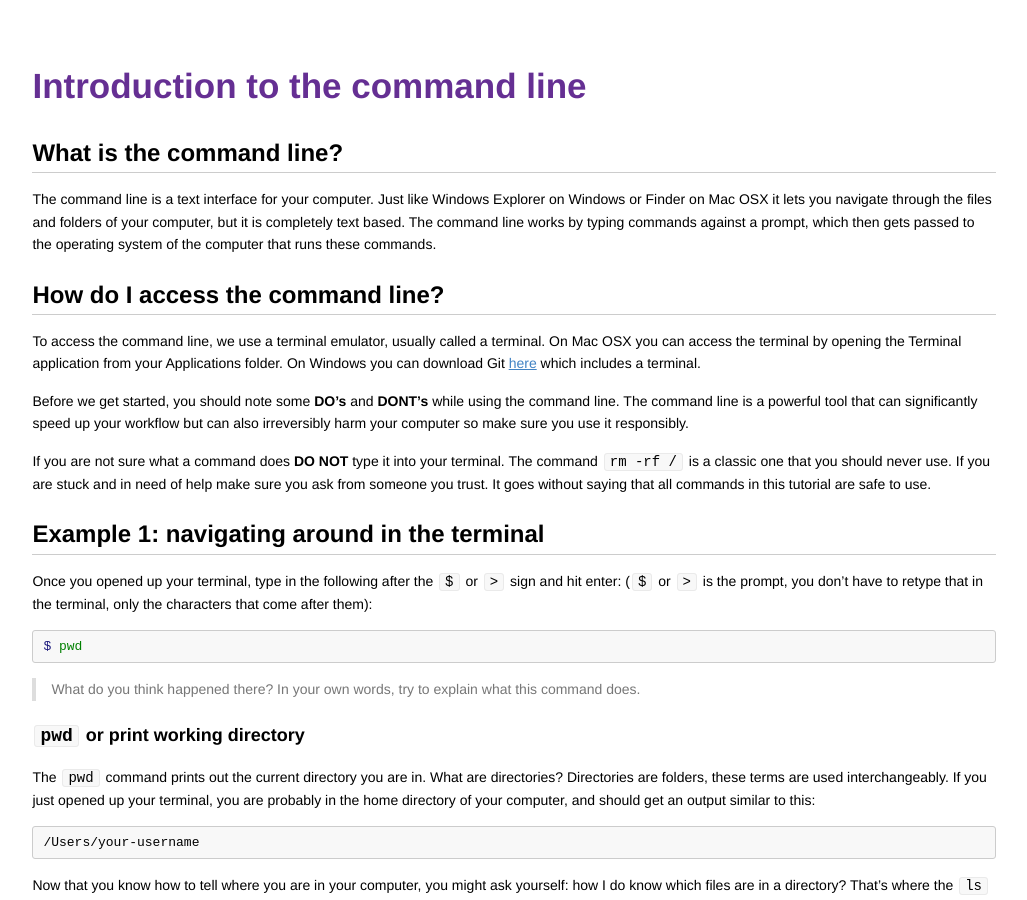
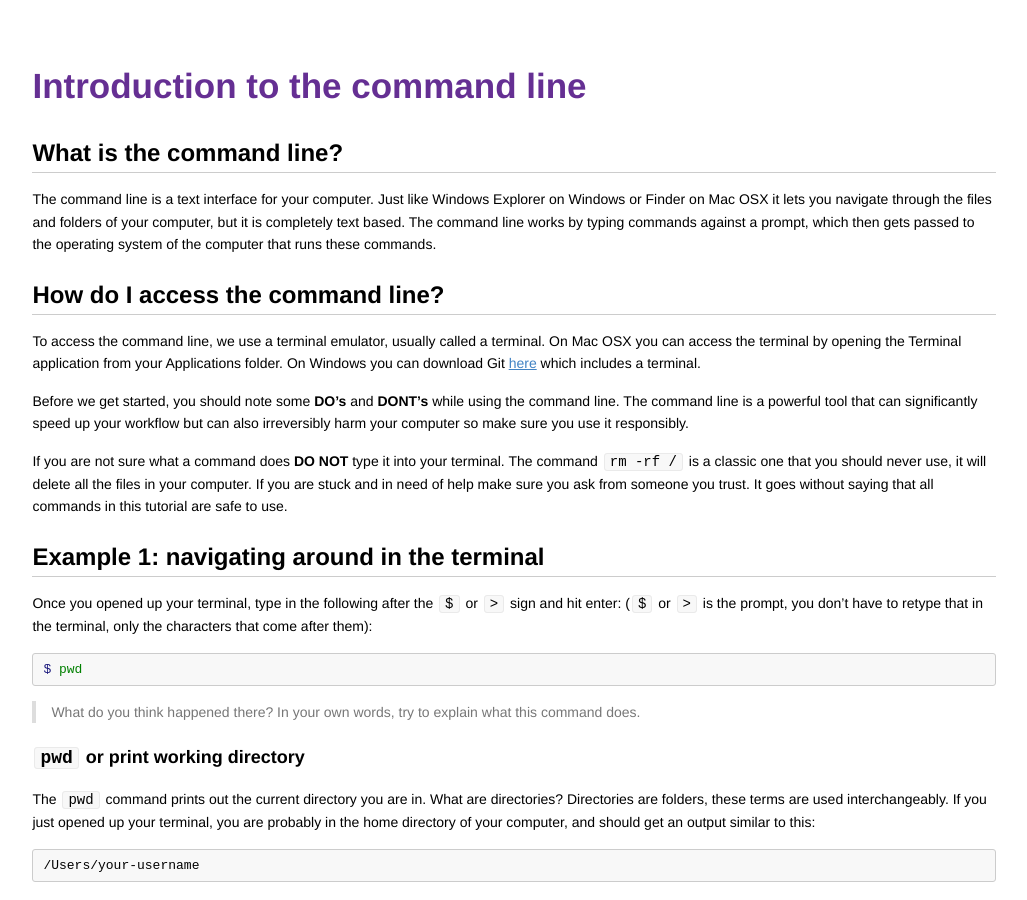
Before and after one commit to codebar/tutorials, a Jekyll site: the page built from command-line/introduction/tutorial.md, in a window 1280 px wide and 900 px high. Shown: the whole window, without its empty margins (126-1153 px from the left). Built offline with Jekyll 4.4.1, drawn with Linux system fonts in a browser that asks for light colours.

Commit message:
Explain what happens if you 'rm -rf /'

```diff
--- a/command-line/introduction/tutorial.md
+++ b/command-line/introduction/tutorial.md
@@ -13,7 +13,7 @@ To access the command line, we use a terminal emulator, usually called a termina
 
 Before we get started, you should note some **DO's** and **DONT's** while using the command line. The command line is a powerful tool that can significantly speed up your workflow but can also irreversibly harm your computer so make sure you use it responsibly.
 
-If you are not sure what a command does **DO NOT** type it into your terminal. The command `rm -rf /` is a classic one that you should never use. If you are stuck and in need of help make sure you ask from someone you trust. It goes without saying that all commands in this tutorial are safe to use.
+If you are not sure what a command does **DO NOT** type it into your terminal. The command `rm -rf /` is a classic one that you should never use, it will delete all the files in your computer. If you are stuck and in need of help make sure you ask from someone you trust. It goes without saying that all commands in this tutorial are safe to use.
 
 ## Example 1: navigating around in the terminal
 
```
